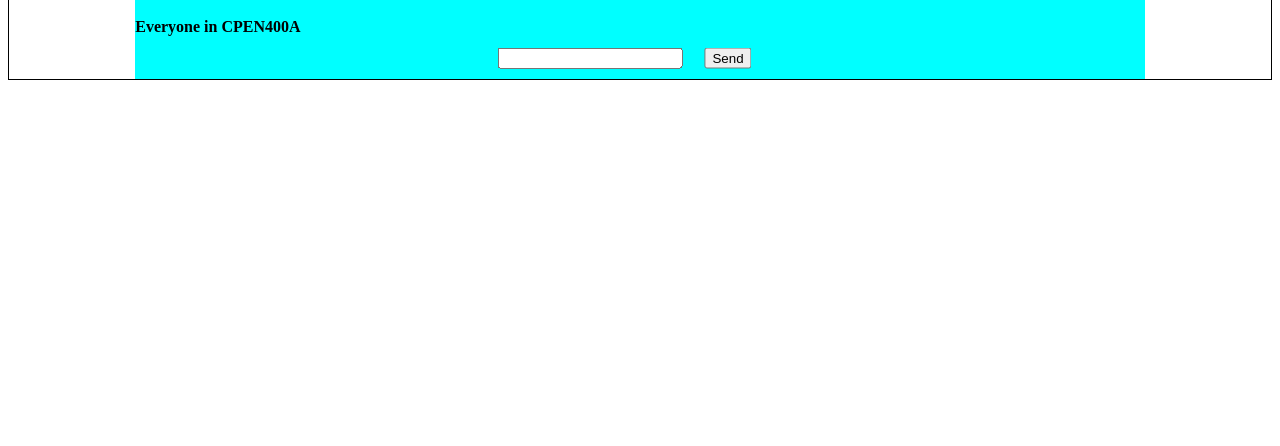
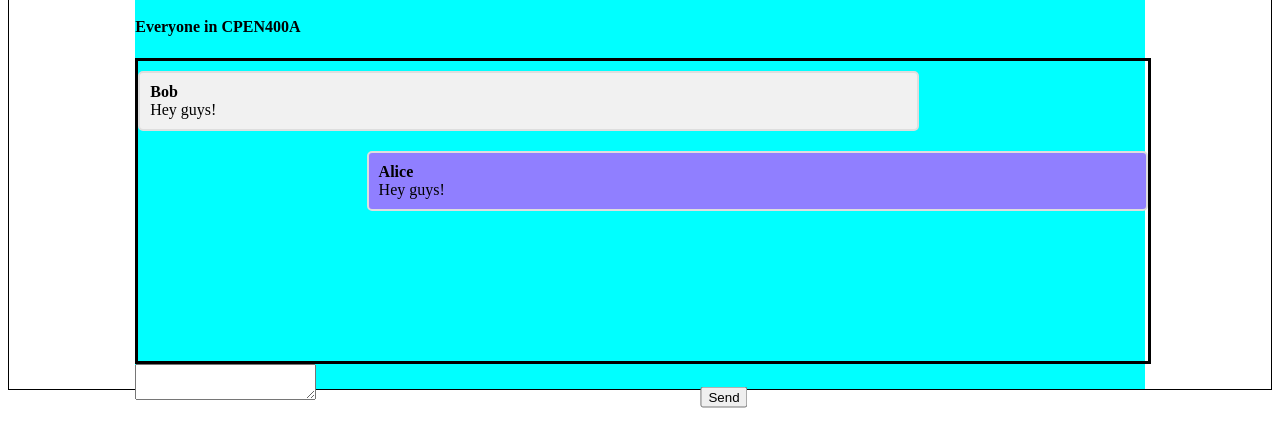
Before and after one commit to leonguo736/Chatroom-Web-App, a plain HTML site: page client/chat.html in a window 1280 px wide. Shown: the part 78-524 px from the top of the page. Drawn offline with Linux system fonts and the light colour scheme.

Commit message:
done assn1

```diff
--- a/client/chat.html
+++ b/client/chat.html
@@ -26,16 +26,16 @@
           </h4>
           <div class="message-list">
             <div class="message">
-                <span class="message-user"></span>
-                <span class="message-text"></span>
+                <span class="message-user">Bob</span>
+                <span class="message-text">Hey guys!</span>
             </div>
             <div class="message my-message">
-                <span class="message-user"></span>
-                <span class="message-text"></span>
+                <span class="message-user">Alice</span>
+                <span class="message-text">Hey guys!</span>
             </div>
           </div>
           <div class="page-control">
-            <input type="textarea">
+            <textarea class="textarea"></textarea>
             <button class="control-button" type="button">Send</button>
           </div>
         </div>
--- a/client/style.css
+++ b/client/style.css
@@ -77,6 +77,13 @@ body {
     display: block;
 }
 
+.page-control {
+    width: 100%;
+    height: 25px;
+    border: red;
+    color: blue;
+}
+
 .page-control input {
     margin: 0;
     position: relative;
@@ -115,3 +122,51 @@ body {
 .room-list li:hover {
     filter: opacity(0.5) drop-shadow(0 0 0 rgb(159, 159, 159));
 }
+
+/* chats page */
+.message-list {
+    border: 3px solid rgb(0, 0, 0);
+    height: 300px;
+    width: 100%;
+}
+
+.message {
+    border: 2px solid #dedede;
+    background-color: #f1f1f1;
+    border-radius: 5px;
+    padding: 10px;
+    margin: 10px 0;
+    width: 75%;
+    float: left;
+    color: black;
+}
+
+.message.my-message {
+    background-color: rgb(144, 127, 255);
+    float: right;
+    color: black;
+}
+
+.message-user {
+    display: flex;
+    flex-direction: column;
+    font-weight: bold;
+}
+.message-text {
+    display: flex;
+    flex-direction: column;
+}
+
+/* profile page */
+.form-field {
+    background-color: rgb(230, 230, 230);
+    border: 1px solid gray;
+    height: 50px;
+    line-height: 50px;
+    list-style: none;
+}
+
+#profile-image {
+    width: 30px;
+    height: 30px;
+}
```
Also changed, not shown: client/profile.html (+1 -0 lines).
